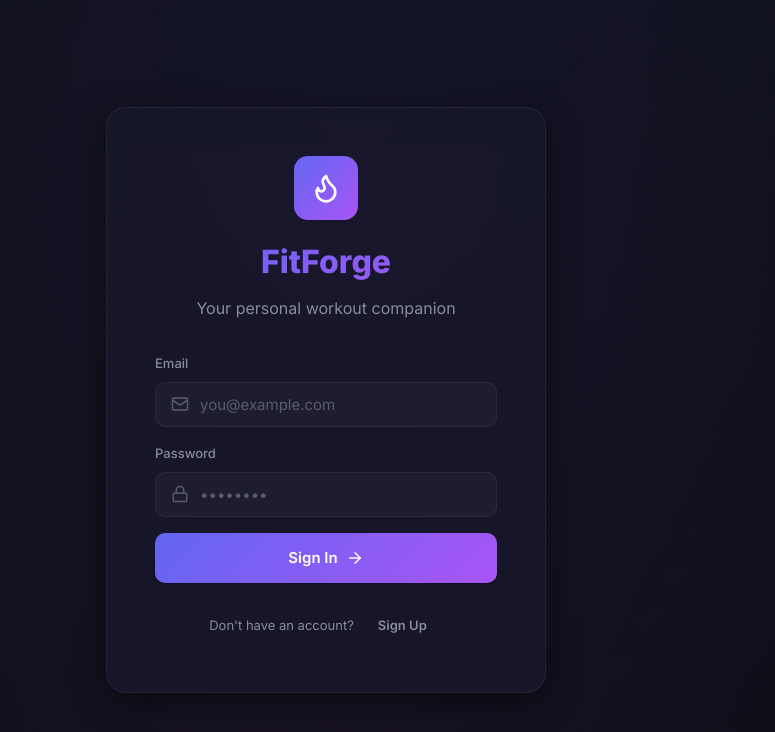
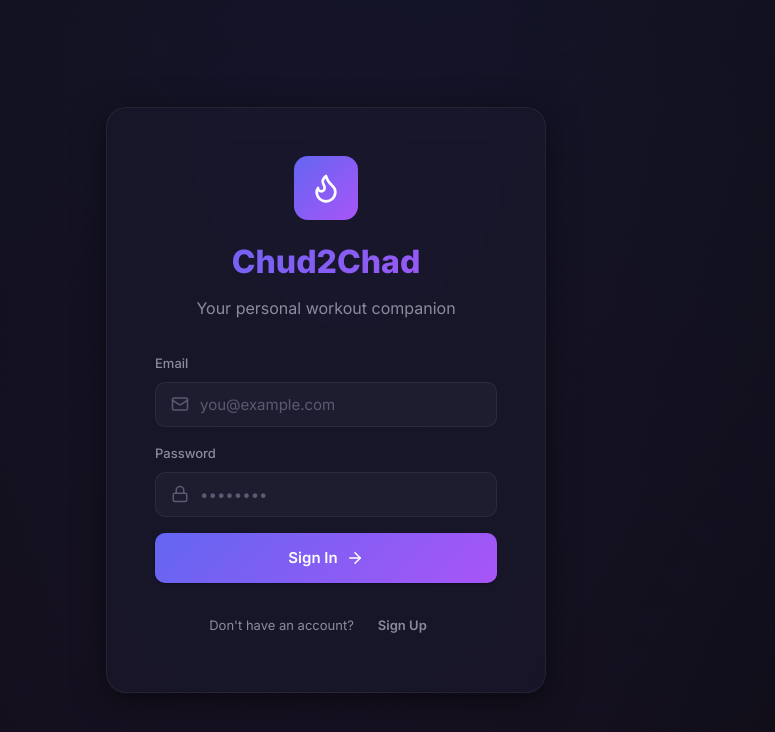
Before and after one commit to vish721/fitness-app, a React (Vite) app: page / in a window 1280 px wide. Shown: the top 732 px of the page, without its empty margins (314-1089 px from the left). Built offline with nearby package versions, Linux system fonts and the light colour scheme.

Commit message:
update name to chud2chad

```diff
--- a/index.html
+++ b/index.html
@@ -1,14 +1,18 @@
 <!doctype html>
 <html lang="en">
+
 <head>
   <meta charset="UTF-8" />
   <link rel="icon" type="image/svg+xml" href="/vite.svg" />
   <meta name="viewport" content="width=device-width, initial-scale=1.0" />
-    <meta name="description" content="FitForge - Your personal workout companion. Track sets, reps, progression and more." />
-    <title>FitForge - Workout Tracker</title>
+  <meta name="description"
+    content="Chud2Chad - Your personal workout companion. Track sets, reps, progression and more." />
+  <title>Chud2Chad - Workout Tracker</title>
 </head>
+
 <body>
   <div id="root"></div>
   <script type="module" src="/src/main.tsx"></script>
 </body>
+
 </html>
--- a/src/components/layout/Sidebar.tsx
+++ b/src/components/layout/Sidebar.tsx
@@ -1,4 +1,4 @@
-import { NavLink, useLocation } from 'react-router-dom';
+import { NavLink } from 'react-router-dom';
 import {
     LayoutDashboard,
     Dumbbell,
@@ -29,7 +29,7 @@ const navItems = [
 export default function Sidebar() {
     const { user, signOut } = useAuth();
     const [collapsed, setCollapsed] = useState(false);
-    const location = useLocation();
+
 
     return (
         <aside className={`sidebar ${collapsed ? 'collapsed' : ''}`}>
@@ -38,7 +38,7 @@ export default function Sidebar() {
                     <div className="logo-icon">
                         <Flame size={24} />
                     </div>
-                    {!collapsed && <span className="logo-text">FitForge</span>}
+                    {!collapsed && <span className="logo-text">Chud2Chad</span>}
                 </div>
                 <button
                     className="btn btn-ghost btn-icon collapse-btn"
--- a/src/pages/Auth.tsx
+++ b/src/pages/Auth.tsx
@@ -1,4 +1,4 @@
-import { useState, FormEvent } from 'react';
+import { useState, type FormEvent } from 'react';
 import { Flame, Mail, Lock, User, ArrowRight } from 'lucide-react';
 import { useAuth } from '../contexts/AuthContext';
 import toast from 'react-hot-toast';
@@ -44,7 +44,7 @@ export default function Auth() {
                     <div className="auth-logo">
                         <Flame size={32} />
                     </div>
-                    <h1>FitForge</h1>
+                    <h1>Chud2Chad</h1>
                     <p>Your personal workout companion</p>
                 </div>
 
```
Also changed, not shown: 1 other file (tests, documents, lock files or other folders). Lines whose indentation alone changed are shown as unchanged.
